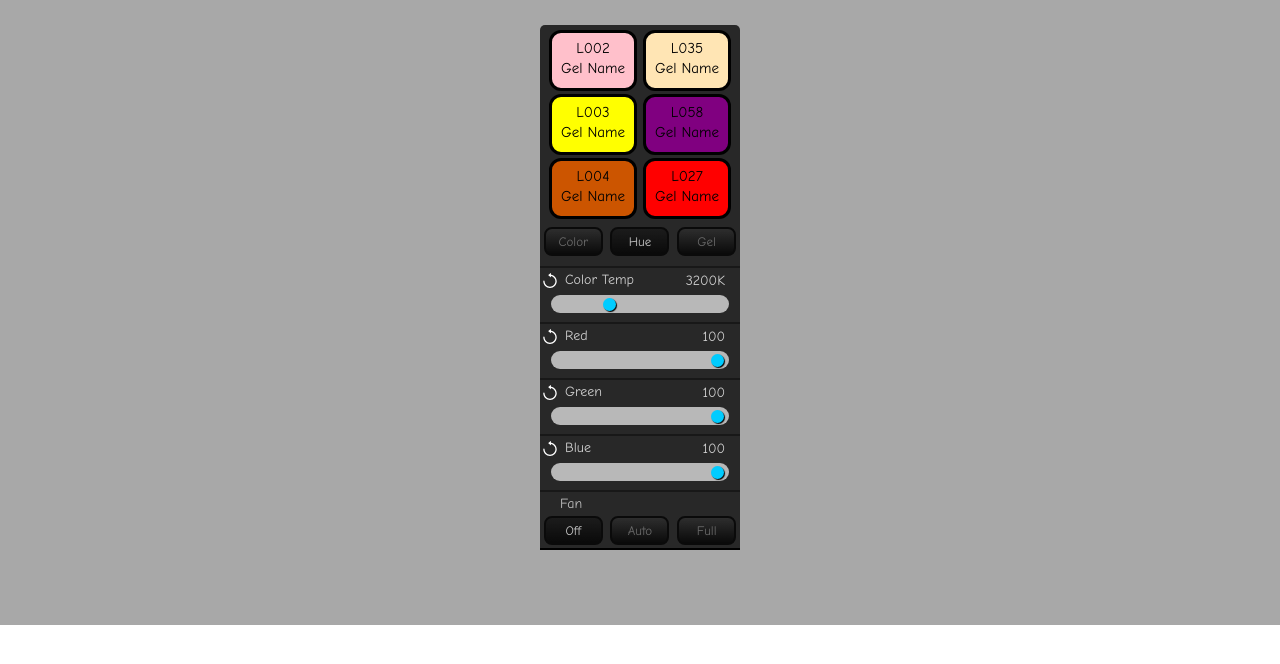
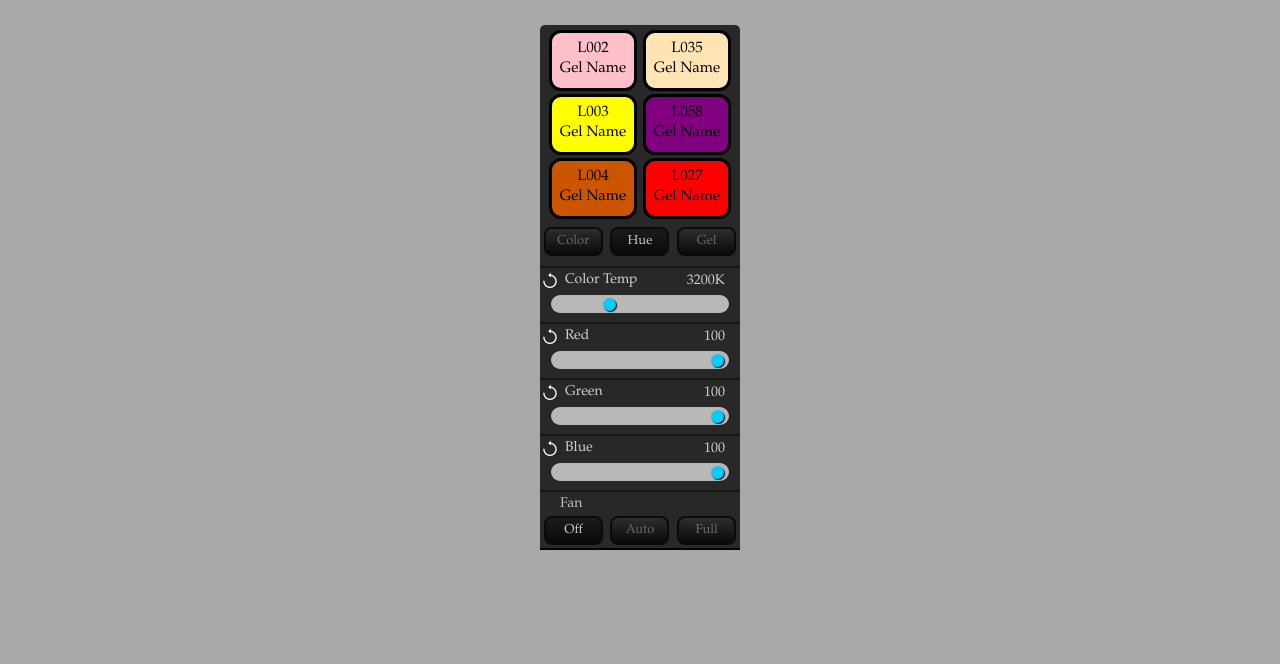
Before and after one commit to MARQUEZ93/racknerMockup, a React app: page / in a window 1280 px wide. Built offline with nearby package versions, Linux system fonts and the light colour scheme.

Commit message:
websafe font + update readme

```diff
--- a/assets/gel.css
+++ b/assets/gel.css
@@ -1,7 +1,7 @@
 #root{
   padding-top: 25px;
   background-color: #A8A8A8;
-  height: 600px;
+  height: 800px;
 }
 
 .app {
@@ -9,7 +9,7 @@
   border-top-right-radius: 5px;
   margin: auto;
   background-color: #282828;
-  font-family: "Comic Sans MS", cursive, sans-serif;
+  font-family: "Palatino Linotype", "Book Antiqua", Palatino, serif;
   width: 200px;
   height: 525px;
 }
```
Also changed, not shown: README.md.
